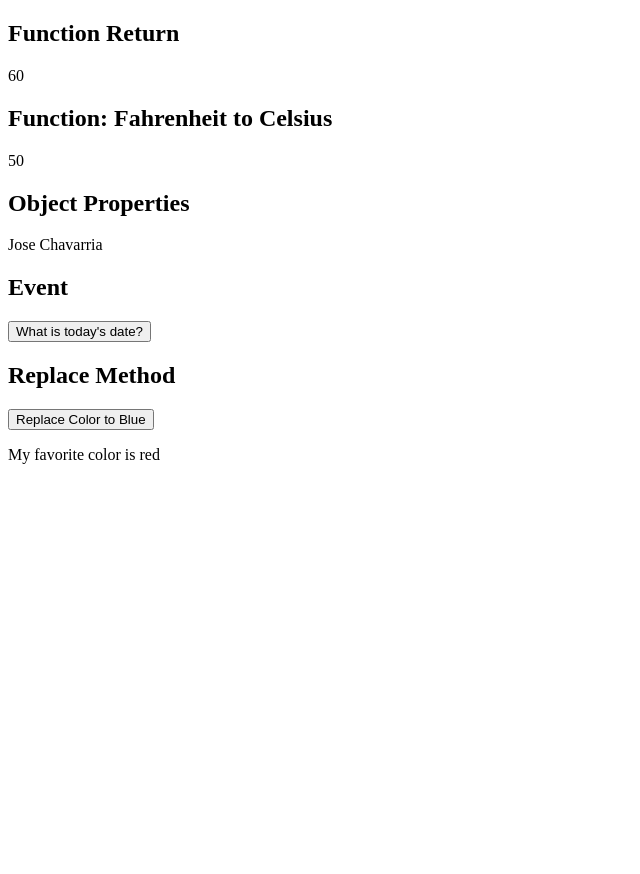
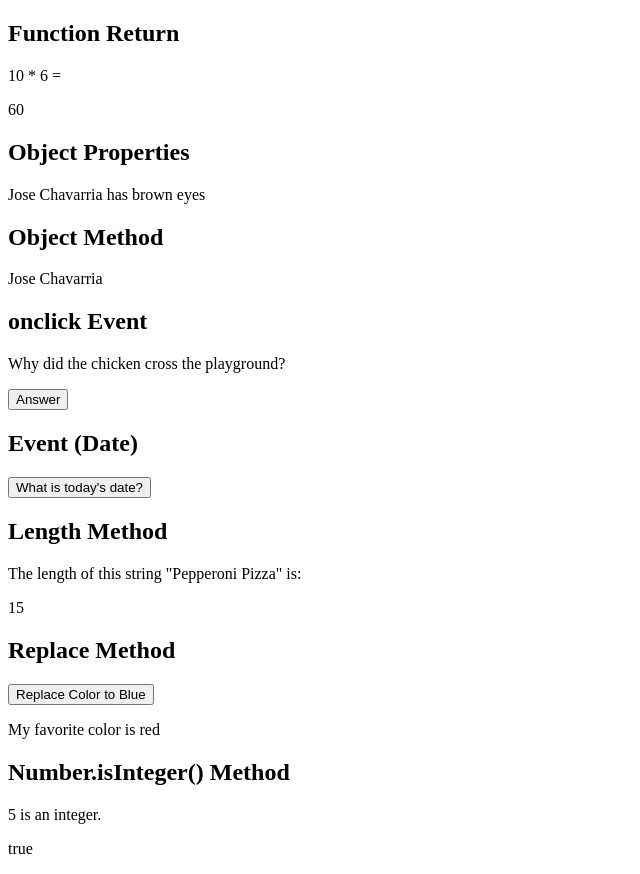
Before and after one commit to jchavarria73/3.4-Assignment-Functions-and-Parameters, a plain HTML site: page index.html in a window 1280 px wide. Shown: the whole page, without its empty margins (0-640 px from the left). Before the commit the page ends 800 px from the top, so only its background shows below. Drawn offline with Linux system fonts and the light colour scheme.

Commit message:
index.html

```diff
--- a/app.js
+++ b/app.js
@@ -1,3 +1,63 @@
+let x = multiply(10, 6); // Function
+document.getElementById("function").innerHTML = x;
+
+function multiply(x, y) {
+  return x * y; // Function Return
+}
+
+function adder(num1, num2){
+    console.log(num1 + num2);
+}
+
+adder(10,8); // Passing Parameters In, Output: 18
+
+function add(a, b) {
+    return a + b;
+  }
+
+  const sum = add(8, 4); // Passing Parameters Out
+  console.log(sum); // Output: 12
+
+
+const person = { // Object Properties
+  firstName: "Jose",
+  lastName: "Chavarria",
+  age: 21,
+  eyeColor: "brown",
+  fullName: function () {   // Object Method
+    return this.firstName + " " + this.lastName;
+  }
+};
+
+document.getElementById("object").innerHTML =
+person.firstName + " " + person.lastName + " " + // Accessing Object Properties
+"has" + " " + person.eyeColor + " " + "eyes";
+
+document.getElementById("method").innerHTML =
+person.fullName(); // Accessing Object Method
+
+function clickFunction() {
+document.getElementById("event").innerHTML = "To get to the other slide!"; // onclick Event
+document.getElementById("onclick").innerHTML = "Get it?";
+}
+
+function displayDate() {
+document.getElementById("date").innerHTML = Date(); // Event (Date)
+}
+
+let text = "Pepperoni Pizza"
+document.getElementById("length").innerHTML = text.length; // String Method: Length
+
+function myFunction() {
+  let text = document.getElementById("replace").innerHTML;
+  document.getElementById("replace").innerHTML =
+  text.replace("red","blue");   // String Method: Replace
+}
+
+document.getElementById("integer").innerHTML = // Number Object Method: Number.isInteger()
+Number.isInteger(5);
+
+// 3.1 Video Lesson
 const name = "Jose";
 const youtuber = 'MrBeast';
 
--- a/index.html
+++ b/index.html
@@ -7,65 +7,34 @@
 </head>
 <body>
     <h2>Function Return</h2>
+    <p>10 * 6 =</p>
     <p id="function"></p>
-
-    <script>
-    let x = myFunction(10, 6);
-    document.getElementById("function").innerHTML = x;
-
-    function myFunction(a, b) {
-      return a * b;
-    }
-    </script>
-
-    <h2>Function: Fahrenheit to Celsius</h2>
-    <p id="celsius"></p>
-
-    <script>
-    function toCelsius(f) {
-      return (5/9) * (f-32);
-    }
-
-    let value = toCelsius(122);
-    document.getElementById("celsius").innerHTML = value;
-    </script>
 
     <h2>Object Properties</h2>
     <p id="object"></p>
 
-    <script>
-    const person = {
-      firstName: "Jose",
-      lastName: "Chavarria",
-      age: 21,
-      eyeColor: "brown"
-    };
+    <h2>Object Method</h2>
+    <p id="method"></p>
 
-    document.getElementById("object").innerHTML =
-    person.firstName + " " + person.lastName;
-    </script>
+    <h2>onclick Event</h2>
+    <p id="event">Why did the chicken cross the playground?</p>
+    <button id="onclick" onclick="clickFunction()">Answer</button>
 
-    <h2>Event</h2>
+    <h2>Event (Date)</h2>
     <button onclick="displayDate()">What is today's date?</button>
-    <p id="event"></p>
+    <p id="date"></p>
 
-    <script>
-    function displayDate() {
-      document.getElementById("event").innerHTML = Date();
-    }
-    </script>
+    <h2>Length Method</h2>
+    <p>The length of this string "Pepperoni Pizza" is:</p>
+    <p id="length"></p>
 
     <h2>Replace Method</h2>
     <button onclick="myFunction()">Replace Color to Blue</button>
-    <p id="method">My favorite color is red</p>
+    <p id="replace">My favorite color is red</p>
 
-    <script>
-    function myFunction() {
-      let text = document.getElementById("method").innerHTML;
-      document.getElementById("method").innerHTML =
-      text.replace("red","blue");
-    }
-    </script>
+    <h2>Number.isInteger() Method</h2>
+    <p>5 is an integer.</p>
+    <p id="integer"></p>
 
     <script src="./app.js"></script>
 </body>
```
